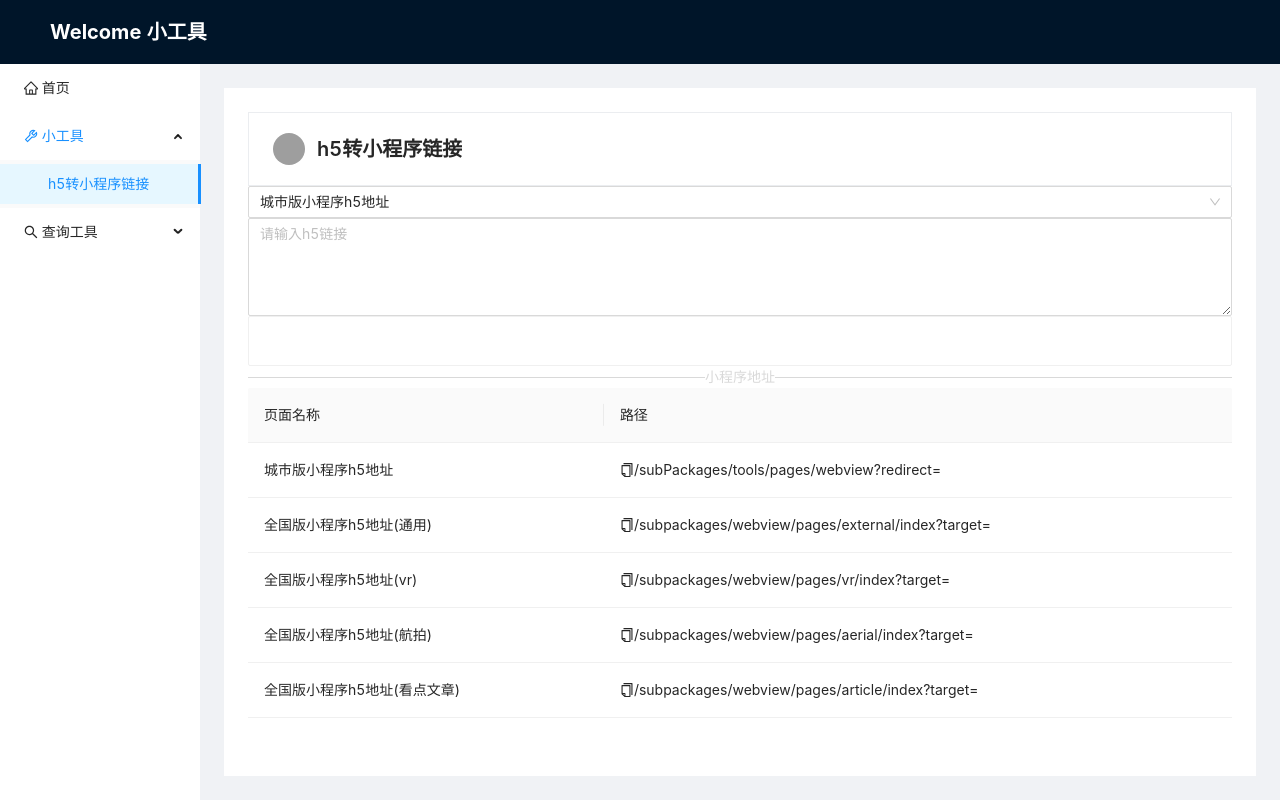
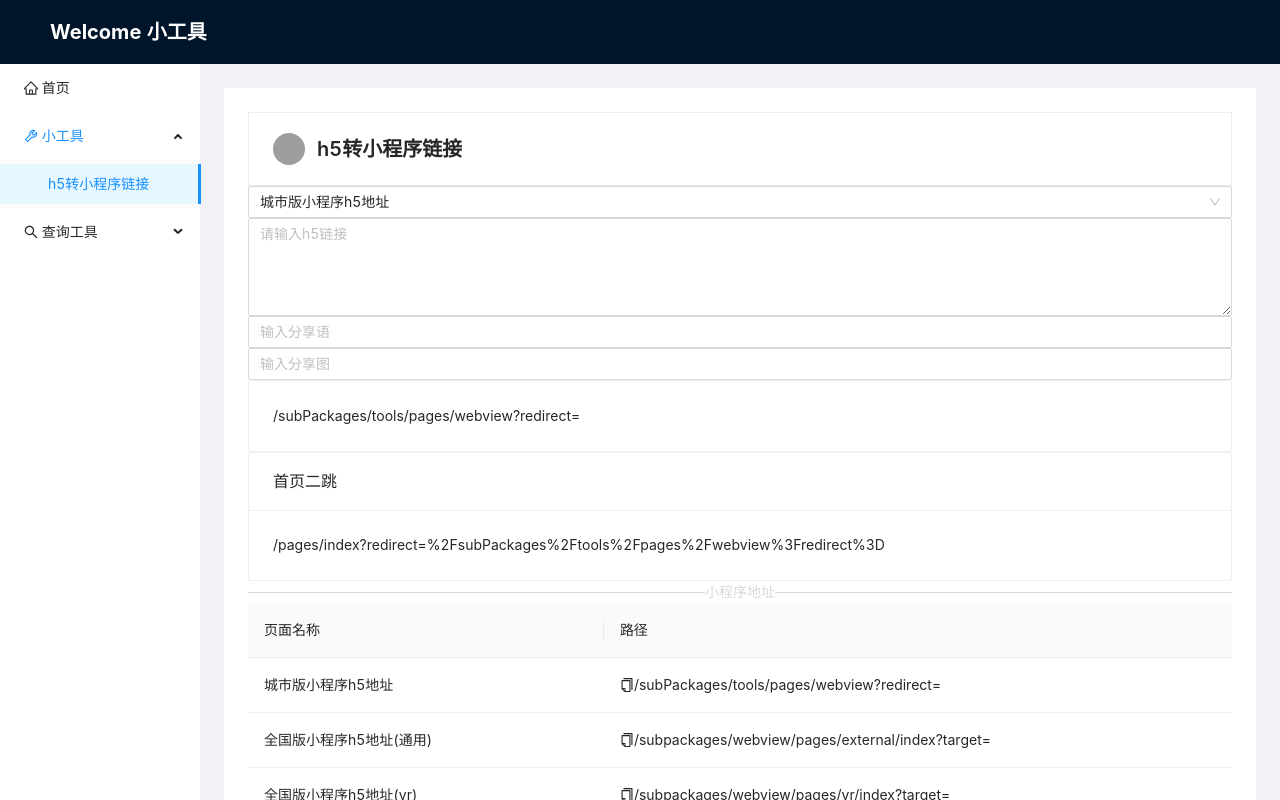
Before and after one commit to smallyangy/smalltools, a Vue app: page /smalltools/smalltool/articleToMini in a window 1280 px wide. Built offline with nearby package versions, Linux system fonts and the light colour scheme; grey boxes are pictures that could not be loaded.

Commit message:
feat: 优化h5转小程序链接

```diff
--- a/src/views/small-tool/articleToMiniLink.vue
+++ b/src/views/small-tool/articleToMiniLink.vue
@@ -28,12 +28,37 @@
         allowClear
         @change="handleComputedMiniUrl"
     />
+    <div v-show="urlType === 1">
+        <a-input
+            v-model:value.trim="shareText"
+            allowClear
+            placeholder="输入分享语"
+            @change="handleComputedMiniUrl"
+        />
+        <a-input
+            v-model:value.trim="shareImg"
+            allowClear
+            placeholder="输入分享图"
+            @change="handleComputedMiniUrl"
+        />
+    </div>
     <a-card style="width: 100%;">
         <div
-            class="hover-class"
+            class="hover-class url-display"
             @click="handleCopy(switchUrl)"
         >
             {{ switchUrl }}
+        </div>
+    </a-card>
+    <a-card
+        title="首页二跳"
+        style="width: 100%;"
+    >
+        <div
+            class="hover-class url-display"
+            @click="handleCopy(homeRedirectUrl)"
+        >
+            {{ homeRedirectUrl }}
         </div>
     </a-card>
     <!-- 转换器 -->
@@ -119,14 +144,33 @@
     const urlType = ref<number>(1);
     const h5url = ref<string>('');
     const switchUrl = ref<string>('');
+    const homeRedirectUrl = ref<string>('');
+    const shareText = ref<string>('');
+    const shareImg = ref<string>('');
 
     const handleComputedMiniUrl = () => {
         const prefix = dataSource.value.find(item => item.key === urlType.value);
         if (!prefix) return;
         switchUrl.value = `${prefix.url}${encodeURIComponent(h5url.value)}`;
+        const homePathMap = new Map()
+            .set(1, '/pages/index')
+            .set(2, '/pages/index/index')
+            .set(3, '/pages/index/index')
+            .set(4, '/pages/index/index')
+            .set(5, '/pages/index/index');
+
+        if (urlType.value === 1) {
+            // 城市版增加分享语，分享图
+            if (shareText.value) switchUrl.value += `&title=${encodeURIComponent(shareText.value)}`;
+            if (shareImg.value) switchUrl.value += `&cover=${encodeURIComponent(shareImg.value)}`;
+        }
+        homeRedirectUrl.value = `${homePathMap.get(urlType.value)}?redirect=${encodeURIComponent(switchUrl.value)}`;
     };
+    handleComputedMiniUrl();
 </script>
 
 <style lang="scss">
-
+    .url-display {
+        word-break: break-all;
+    }
 </style>
```
